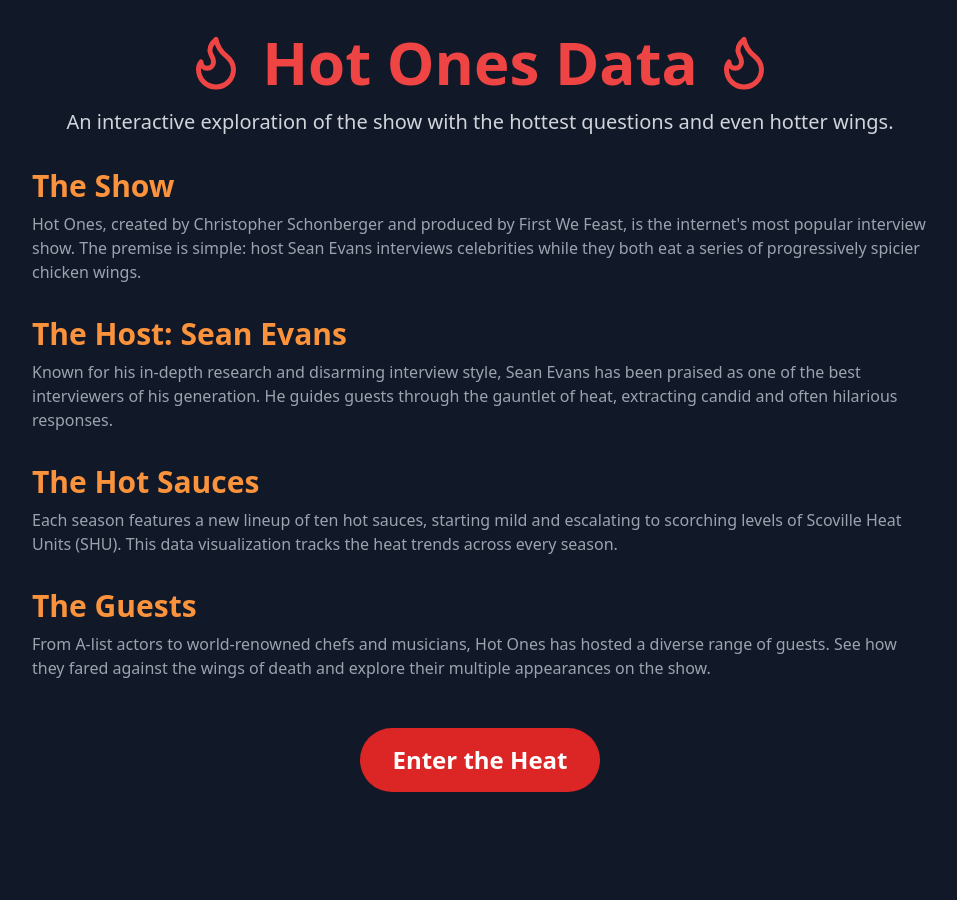
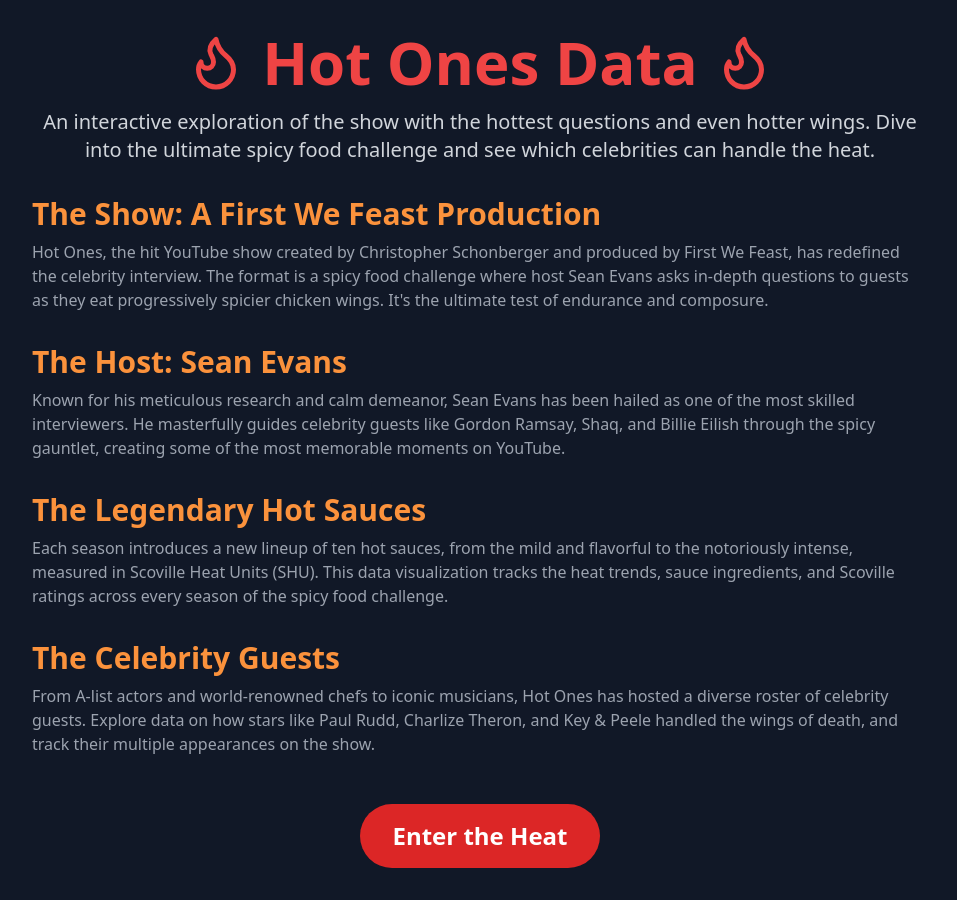
Before and after one commit to robertsbaer/hot-ones-data, a React (Vite) app: page / in a window 1280 px wide. Shown: the whole page, without its empty margins (160-1117 px from the left). Before the commit the page ends 824 px from the top, so only its background shows below. Built offline with nearby package versions, Linux system fonts and the light colour scheme.

Commit message:
hotones seo

```diff
--- a/index.html
+++ b/index.html
@@ -5,7 +5,8 @@
   <meta charset="UTF-8" />
   <link rel="icon" type="image/svg+xml" href="/vite.svg" />
   <meta name="viewport" content="width=device-width, initial-scale=1.0" />
-  <title>Hot Ones Stats</title>
+  <meta name="description" content="Explore the world of Hot Ones, the hit YouTube show from First We Feast. Get detailed data on every season, hot sauce, Scoville heat unit, and celebrity guest. Analyze trends, watch interviews, and dive into the spiciest data on the internet." />
+  <title>Hot Ones Data | An Interactive Guide to the Show with the Hottest Wings</title>
 </head>
 
 <body class="bg-gray-900 text-white">
--- a/src/LandingPage.tsx
+++ b/src/LandingPage.tsx
@@ -10,32 +10,32 @@ const LandingPage = () => {
           <Flame size={60} /> Hot Ones Data <Flame size={60} />
         </h1>
         <p className="text-xl text-gray-300 mb-8">
-          An interactive exploration of the show with the hottest questions and even hotter wings.
+          An interactive exploration of the show with the hottest questions and even hotter wings. Dive into the ultimate spicy food challenge and see which celebrities can handle the heat.
         </p>
 
         <div className="text-left space-y-8 mb-12">
           <div>
-            <h2 className="text-3xl font-semibold mb-2 text-orange-400">The Show</h2>
+            <h2 className="text-3xl font-semibold mb-2 text-orange-400">The Show: A First We Feast Production</h2>
             <p className="text-gray-400">
-              Hot Ones, created by Christopher Schonberger and produced by First We Feast, is the internet's most popular interview show. The premise is simple: host Sean Evans interviews celebrities while they both eat a series of progressively spicier chicken wings.
+              Hot Ones, the hit YouTube show created by Christopher Schonberger and produced by First We Feast, has redefined the celebrity interview. The format is a spicy food challenge where host Sean Evans asks in-depth questions to guests as they eat progressively spicier chicken wings. It's the ultimate test of endurance and composure.
             </p>
           </div>
           <div>
             <h2 className="text-3xl font-semibold mb-2 text-orange-400">The Host: Sean Evans</h2>
             <p className="text-gray-400">
-              Known for his in-depth research and disarming interview style, Sean Evans has been praised as one of the best interviewers of his generation. He guides guests through the gauntlet of heat, extracting candid and often hilarious responses.
+              Known for his meticulous research and calm demeanor, Sean Evans has been hailed as one of the most skilled interviewers. He masterfully guides celebrity guests like Gordon Ramsay, Shaq, and Billie Eilish through the spicy gauntlet, creating some of the most memorable moments on YouTube.
             </p>
           </div>
           <div>
-            <h2 className="text-3xl font-semibold mb-2 text-orange-400">The Hot Sauces</h2>
+            <h2 className="text-3xl font-semibold mb-2 text-orange-400">The Legendary Hot Sauces</h2>
             <p className="text-gray-400">
-              Each season features a new lineup of ten hot sauces, starting mild and escalating to scorching levels of Scoville Heat Units (SHU). This data visualization tracks the heat trends across every season.
+              Each season introduces a new lineup of ten hot sauces, from the mild and flavorful to the notoriously intense, measured in Scoville Heat Units (SHU). This data visualization tracks the heat trends, sauce ingredients, and Scoville ratings across every season of the spicy food challenge.
             </p>
           </div>
           <div>
-            <h2 className="text-3xl font-semibold mb-2 text-orange-400">The Guests</h2>
+            <h2 className="text-3xl font-semibold mb-2 text-orange-400">The Celebrity Guests</h2>
             <p className="text-gray-400">
-              From A-list actors to world-renowned chefs and musicians, Hot Ones has hosted a diverse range of guests. See how they fared against the wings of death and explore their multiple appearances on the show.
+              From A-list actors and world-renowned chefs to iconic musicians, Hot Ones has hosted a diverse roster of celebrity guests. Explore data on how stars like Paul Rudd, Charlize Theron, and Key & Peele handled the wings of death, and track their multiple appearances on the show.
             </p>
           </div>
         </div>
```
